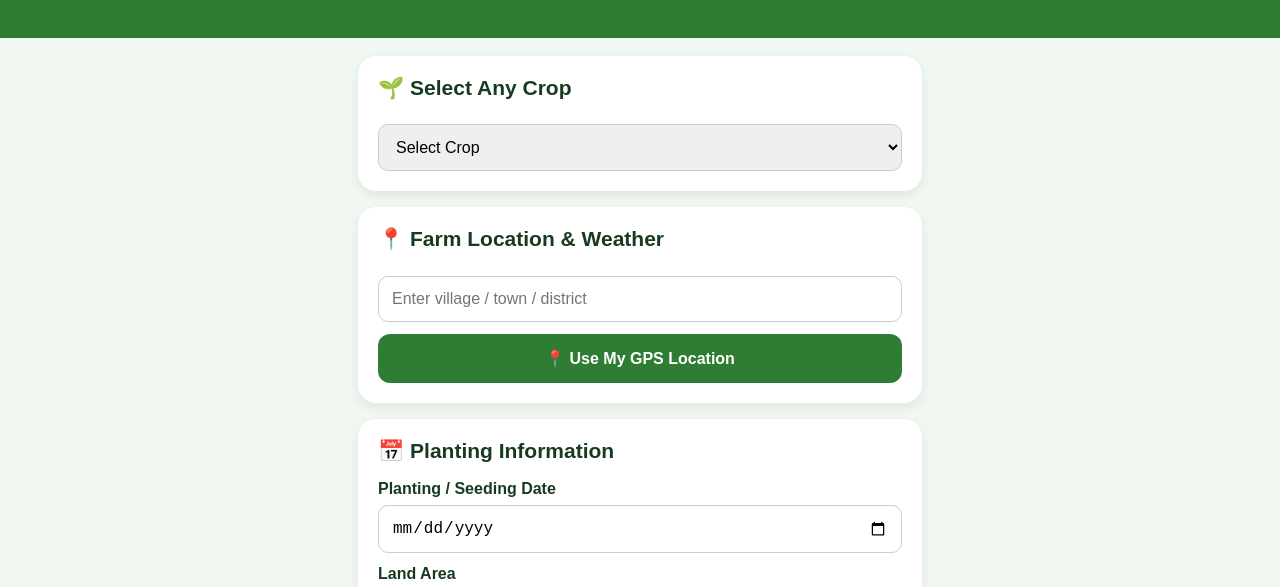
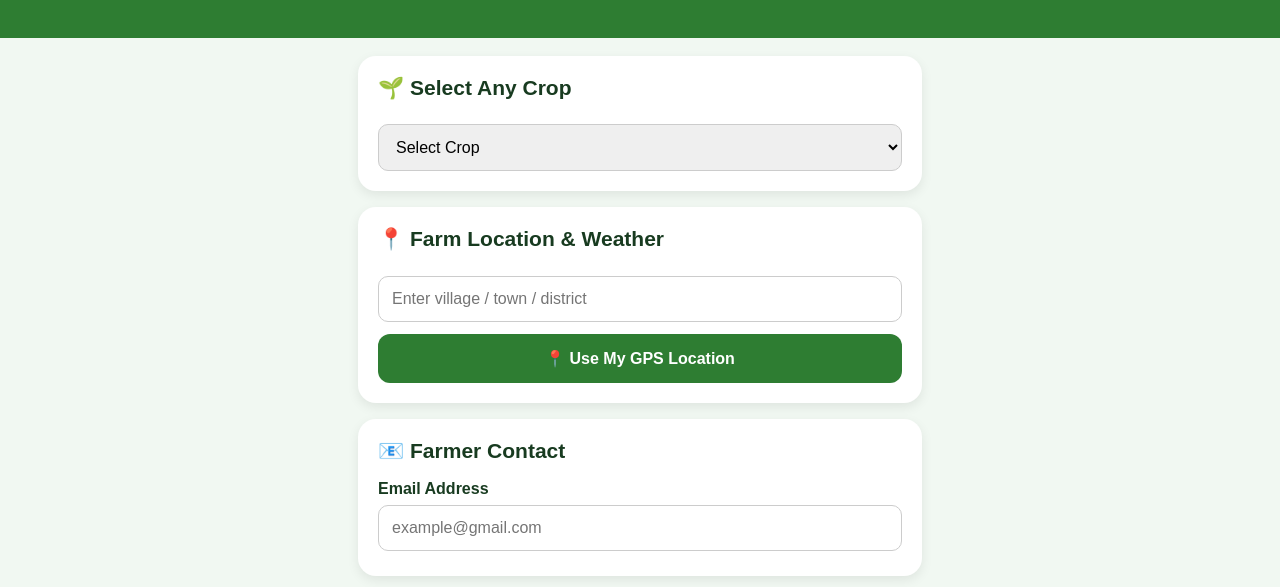
Before and after one commit to ramenloverslk-source/Naturelife, a plain HTML site: page app/src/main/assets/index.html in a window 1280 px wide. Shown: the part 196-783 px from the top of the page. Drawn offline with Linux system fonts and the light colour scheme; files whose address does not match are found by name.

Commit message:
Update index.html

```diff
--- a/app/src/main/assets/index.html
+++ b/app/src/main/assets/index.html
@@ -214,6 +214,14 @@ placeholder="Enter village / town / district">
 
 </div>
 
+<!-- User Contact Card (Email Validation) -->
+<div class="card">
+<h2>📧 Farmer Contact</h2>
+<label>Email Address</label>
+<input type="email" id="userEmail" placeholder="example@gmail.com" oninput="validateEmail()">
+<span id="emailStatus" style="font-size: 13px; display: block; margin-top: 5px;"></span>
+</div>
+
 <div class="card">
 
 <h2>📅 Planting Information</h2>
@@ -299,6 +307,30 @@ document.getElementById("otherCrop").style.display=
 this.value==="other"?"block":"none";
 
 };
+
+function validateEmail() {
+    let emailInput = document.getElementById("userEmail");
+    let emailStatus = document.getElementById("emailStatus");
+    let emailPattern = /^[a-zA-Z0-9._%+-]+@[a-zA-Z0-9.-]+\.[a-zA-Z]{2,}$/;
+
+    if (emailInput.value.trim() === "") {
+        emailStatus.innerText = "";
+        emailInput.style.borderColor = "#ccc";
+        return true;
+    }
+
+    if (emailPattern.test(emailInput.value.trim())) {
+        emailStatus.innerText = "✓ Valid Email Format";
+        emailStatus.style.color = "#2e7d32";
+        emailInput.style.borderColor = "#2e7d32";
+        return true;
+    } else {
+        emailStatus.innerText = "✖ Invalid Email (e.g. name@domain.com)";
+        emailStatus.style.color = "#d32f2f";
+        emailInput.style.borderColor = "#d32f2f";
+        return false;
+    }
+}
 
 function getLocation(){
 
@@ -392,6 +424,12 @@ let key=document.getElementById("crop").value;
 let startValue=document.getElementById("plantingDate").value;
 let location=document.getElementById("location").value;
 let area=document.getElementById("area").value;
+let email=document.getElementById("userEmail").value.trim();
+
+if (!validateEmail()) {
+    alert("Please enter a valid Email address.");
+    return;
+}
 
 if(!key){
 alert("Please select a crop.");
@@ -427,6 +465,7 @@ document.getElementById("plan").style.display="block";
 document.getElementById("summary").innerHTML=
 "<b>🌱 Crop:</b> "+data.name+
 "<br><b>📍 Location:</b> "+(location||"Not added")+
+"<br><b>📧 Contact:</b> "+(email||"Not added")+
 "<br><b>📏 Land:</b> "+(area||"Not added")+
 "<br><b>📅 Planting:</b> "+formatDate(start)+
 "<br><br><b>🧺 Estimated Harvest:</b> "+
```
